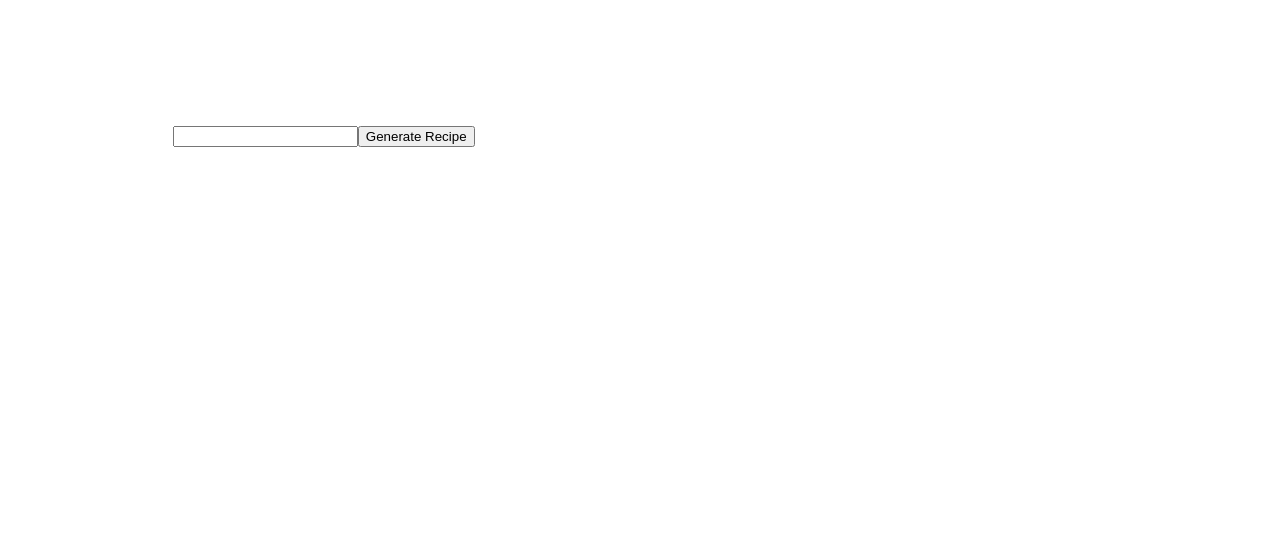
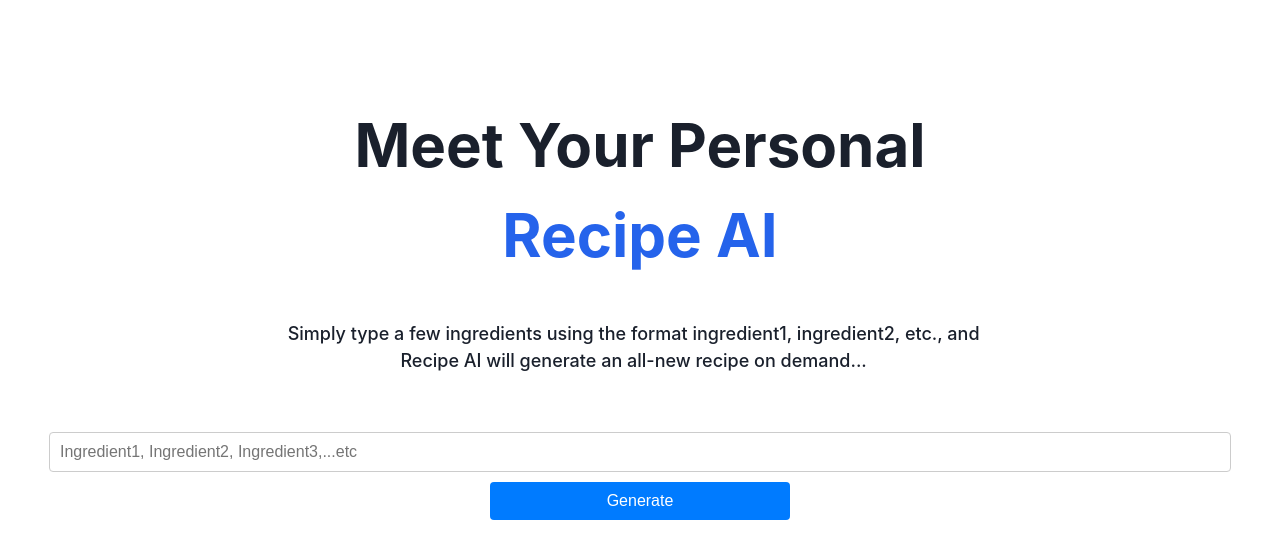
Before and after one commit to karnue1/ai-recipe-generator, a React (Vite) app: page / in a window 1280 px wide. Shown: the top 558 px of the page. Built offline with nearby package versions, Linux system fonts and the light colour scheme; what @aws-amplify/ui-react, aws-amplify would draw is missing.

Commit message:
Fix imports and update Recipe AI UI

```diff
--- a/src/App.tsx
+++ b/src/App.tsx
@@ -1,11 +1,12 @@
 import { useState, type FormEvent } from "react";
-import { Loader } from "@aws-amplify/ui-react";
+import { Loader, Placeholder } from "@aws-amplify/ui-react";
 import "./App.css";
 import { Amplify } from "aws-amplify";
 import type { Schema } from "../amplify/data/resource";
 import { generateClient } from "aws-amplify/data";
 import outputs from "../amplify_outputs.json";
 import "@aws-amplify/ui-react/styles.css";
+
 Amplify.configure(outputs);
 
 const amplifyClient = generateClient<Schema>({
@@ -37,17 +38,47 @@ function App() {
   };
 
   return (
-    <main>
-      <h1>Titus Gbanquoi</h1>
-      <form onSubmit={onSubmit}>
-        <label htmlFor="ingredients">Enter ingredients:</label>
-        <input type="text" id="ingredients" name="ingredients" required />
-        <button type="submit">Generate Recipe</button>
+    <div className="app-container">
+      <div className="header-container">
+        <h1 className="main-header">
+          Meet Your Personal
+          <br />
+          <span className="highlight">Recipe AI</span>
+        </h1>
+        <p className="description">
+          Simply type a few ingredients using the format ingredient1,
+          ingredient2, etc., and Recipe AI will generate an all-new recipe on
+          demand...
+        </p>
+      </div>
+      <form onSubmit={onSubmit} className="form-container">
+        <div className="search-container">
+          <input
+            type="text"
+            className="wide-input"
+            id="ingredients"
+            name="ingredients"
+            placeholder="Ingredient1, Ingredient2, Ingredient3,...etc"
+          />
+          <button type="submit" className="search-button">
+            Generate
+          </button>
+        </div>
       </form>
-      <div>
-        {loading ? <Loader /> : <p>{result}</p>}
+      <div className="result-container">
+        {loading ? (
+          <div className="loader-container">
+            <p>Loading...</p>
+            <Loader size="large" />
+            <Placeholder size="large" />
+            <Placeholder size="large" />
+            <Placeholder size="large" />
+          </div>
+        ) : (
+          result && <p className="result">{result}</p>
+        )}
       </div>
-    </main>
+    </div>
   );
 }
 
```
